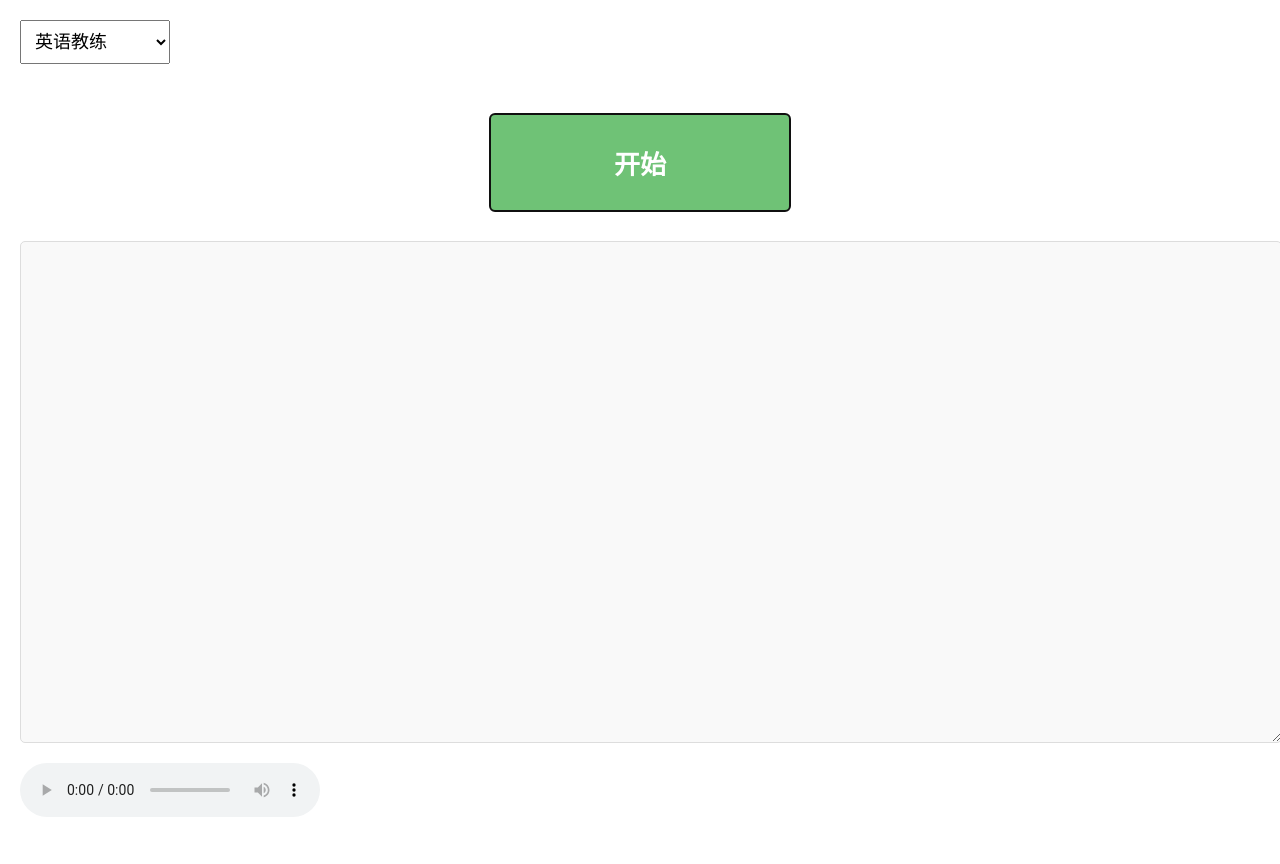
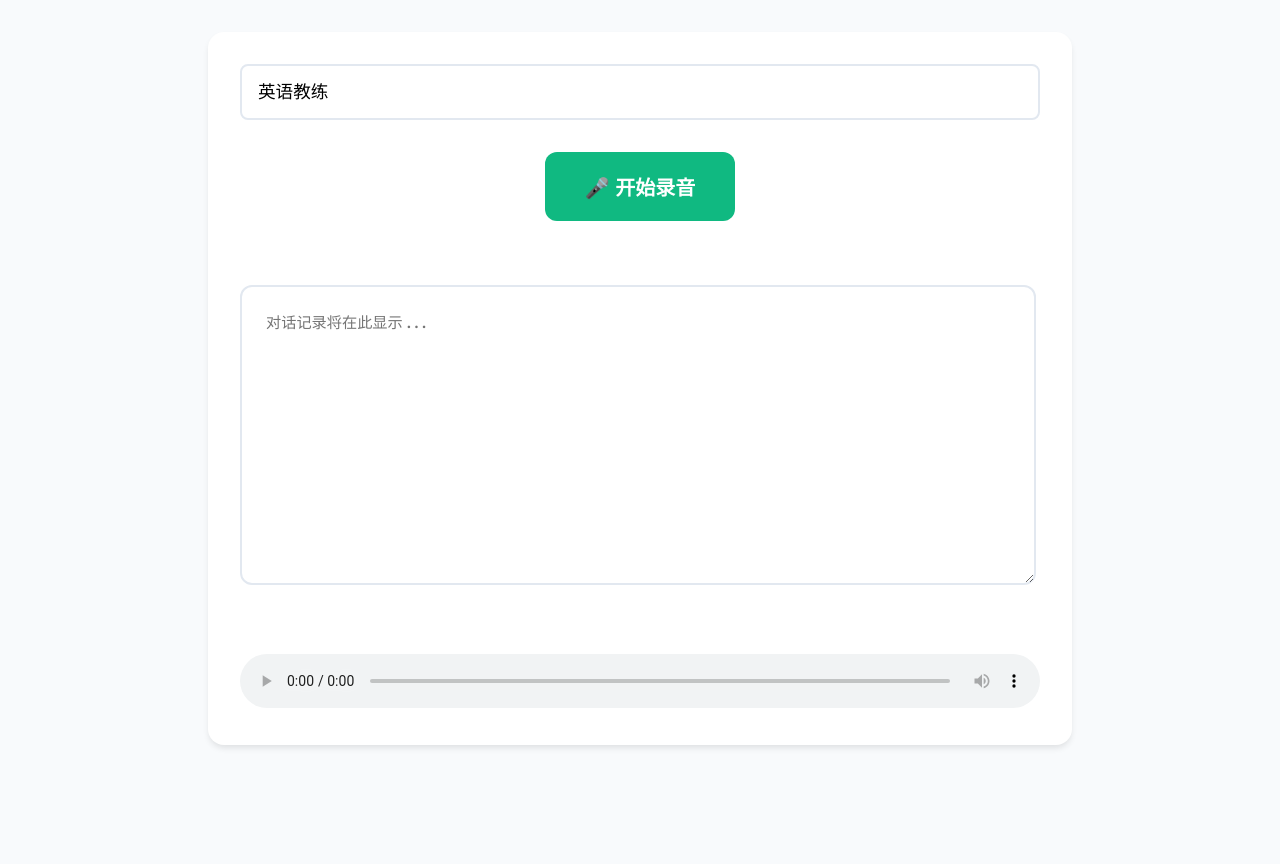
Before and after one commit to chicm/aicoach, a Flask app: page / in a window 1280 px wide. Before the commit the page ends 817 px from the top, so only its background shows below. Run offline with Flask 3, Linux system fonts and the light colour scheme.

Commit message:
style: unify form controls and set default model

```diff
--- /dev/null
+++ b/web_app/static/styles.css
@@ -0,0 +1,151 @@
+/* Base styles */
+:root {
+    --primary-color: #2563eb;
+    --secondary-color: #3b82f6;
+    --success-color: #10b981;
+    --danger-color: #ef4444;
+    --background-color: #f8fafc;
+    --text-color: #1e293b;
+    --border-color: #e2e8f0;
+    --hover-darken: 10%;
+}
+
+body {
+    font-family: 'Segoe UI', system-ui, -apple-system, sans-serif;
+    background-color: var(--background-color);
+    color: var(--text-color);
+    margin: 0;
+    padding: 2rem;
+    min-height: 100vh;
+}
+
+.container {
+    max-width: 800px;
+    margin: 0 auto;
+    padding: 2rem;
+    background: white;
+    border-radius: 1rem;
+    box-shadow: 0 4px 6px -1px rgba(0, 0, 0, 0.1);
+}
+
+/* Form controls */
+.select-container {
+    margin-bottom: 2rem;
+    position: relative;
+}
+
+#modeSelector {
+    width: 100%;
+    padding: 1rem;
+    font-size: 1.1rem;
+    border: 2px solid var(--border-color);
+    border-radius: 0.5rem;
+    background-color: white;
+    appearance: none;
+    transition: border-color 0.2s;
+}
+
+#modeSelector:focus {
+    outline: none;
+    border-color: var(--primary-color);
+    box-shadow: 0 0 0 3px rgba(37, 99, 235, 0.1);
+}
+
+.button-container {
+    display: flex;
+    gap: 1rem;
+    justify-content: center;
+    margin: 2rem 0;
+}
+
+.button {
+    padding: 1.25rem 2.5rem;
+    font-size: 1.25rem;
+    font-weight: 600;
+    border: none;
+    border-radius: 0.75rem;
+    cursor: pointer;
+    transition:
+        transform 0.1s ease,
+        background-color 0.2s ease,
+        box-shadow 0.2s ease;
+    display: inline-flex;
+    align-items: center;
+    justify-content: center;
+    gap: 0.5rem;
+}
+
+.button:hover {
+    transform: translateY(-2px);
+    box-shadow: 0 4px 6px -1px rgba(0, 0, 0, 0.1);
+}
+
+.button:active {
+    transform: translateY(0);
+}
+
+#recordButton {
+    background-color: var(--success-color);
+    color: white;
+}
+
+#recordButton:hover {
+    background-color: #059669;
+}
+
+#stopButton {
+    background-color: var(--danger-color);
+    color: white;
+    display: none;
+}
+
+#stopButton:hover {
+    background-color: #dc2626;
+}
+
+/* Textarea styling */
+#history {
+    width: calc(100% - 4px); /* Account for border */
+    min-height: 300px;
+    padding: 1.5rem;
+    margin: 2rem 0;
+    border: 2px solid var(--border-color);
+    border-radius: 0.75rem;
+    font-family: 'JetBrains Mono', monospace;
+    font-size: 0.95rem;
+    line-height: 1.6;
+    background-color: white;
+    resize: vertical;
+    transition: border-color 0.2s;
+    box-sizing: border-box; /* Include padding and border in width */
+}
+
+#history:focus {
+    outline: none;
+    border-color: var(--primary-color);
+    box-shadow: 0 0 0 3px rgba(37, 99, 235, 0.1);
+}
+
+/* Audio player styling */
+#speechOutput {
+    width: 100%;
+    margin-top: 2rem;
+    border-radius: 0.5rem;
+}
+
+/* Responsive design */
+@media (max-width: 640px) {
+    .container {
+        padding: 1rem;
+        border-radius: 0;
+    }
+
+    .button {
+        width: 100%;
+        padding: 1rem;
+    }
+
+    #history {
+        min-height: 200px;
+    }
+}
--- a/web_app/templates/index.html
+++ b/web_app/templates/index.html
@@ -5,83 +5,29 @@
     <meta name="viewport" content="width=device-width, initial-scale=1.0">
     <title>AI语音助手</title>
     <script src="https://code.jquery.com/jquery-3.6.0.min.js"></script>
-    <style>
-        body {
-            font-family: Arial, sans-serif;
-            margin: 20px;
-        }
-        h1 {
-            color: #333;
-        }
-        button {
-            margin: 10px 0;
-            padding: 10px 20px;
-            font-size: 16px;
-            border: none;
-            border-radius: 5px;
-            cursor: pointer;
-        }
-
-        /* Record Button */
-        #recordButton {
-            background-color: #6FC276; /* Lighter green */
-            color: white;
-            font-weight: bold;
-            padding: 30px 60px; /* Increased size */
-            font-size: 26px; /* Larger font */
-            width: 300px; /* Longer button */
-        }
-
-        #recordButton:hover {
-            background-color: #5FB468; /* Slightly darker on hover */
-        }
-
-        /* Stop Button */
-        #stopButton {
-            background-color: #F44336; /* Dark red */
-            color: white;
-            font-weight: bold;
-            padding: 30px 60px; /* Increased size */
-            font-size: 26px; /* Larger font */
-            width: 300px; /* Longer button */
-            display: none; /* Initially hidden */
-        }
-
-        #stopButton:hover {
-            background-color: #D32F2F; /* Darker red on hover */
-        }
-
-        /* Button Container */
-        .button-container {
-            display: flex;
-            justify-content: center;
-            margin-top: 20px;
-        }
-        #transcription, #response {
-            margin: 20px 0;
-            font-size: 18px;
-        }
-        audio {
-            margin-top: 20px;
-        }
-        #modeSelector {
-            margin-bottom: 20px;
-            font-size: 18px;
-            padding: 10px;
-        }
-    </style>
+    <link rel="stylesheet" href="{{ url_for('static', filename='styles.css') }}">
+    <link rel="preconnect" href="https://fonts.googleapis.com">
+    <link rel="preconnect" href="https://fonts.gstatic.com" crossorigin>
+    <link href="https://fonts.googleapis.com/css2?family=JetBrains+Mono:wght@400;500&family=Inter:wght@400;500;600&display=swap" rel="stylesheet">
+</head>
 </head>
 <body>
-    <select id="modeSelector">
+    <div class="container">
+        <div class="select-container">
+            <select id="modeSelector" class="modern-select">
                 <option value="english_coach">英语教练</option>
                 <option value="free_talk">自由聊天</option>
                 <option value="kids">与小朋友聊天</option>
             </select>
+        </div>
+
         <div class="button-container">
-        <button id="recordButton" autofocus>开始</button>
-        <button id="stopButton">停止</button>
+            <button id="recordButton" class="button">🎤 开始录音</button>
+            <button id="stopButton" class="button">⏹️ 停止录音</button>
         </div>
-    <textarea id="history" rows="20" cols="50" readonly style="display:block; width:100%; margin-top:20px; font-family: 'Courier New', Courier, monospace; font-size: 16px; line-height: 1.5; padding: 10px; background-color: #f9f9f9; color: #333; border: 1px solid #ddd; border-radius: 5px;"></textarea>
+
+        <textarea id="history" class="history-box" readonly placeholder="对话记录将在此显示..."></textarea>
+
         <audio id="speechOutput" controls></audio>
 
     <script>
```
Lines whose indentation alone changed are shown as unchanged.
